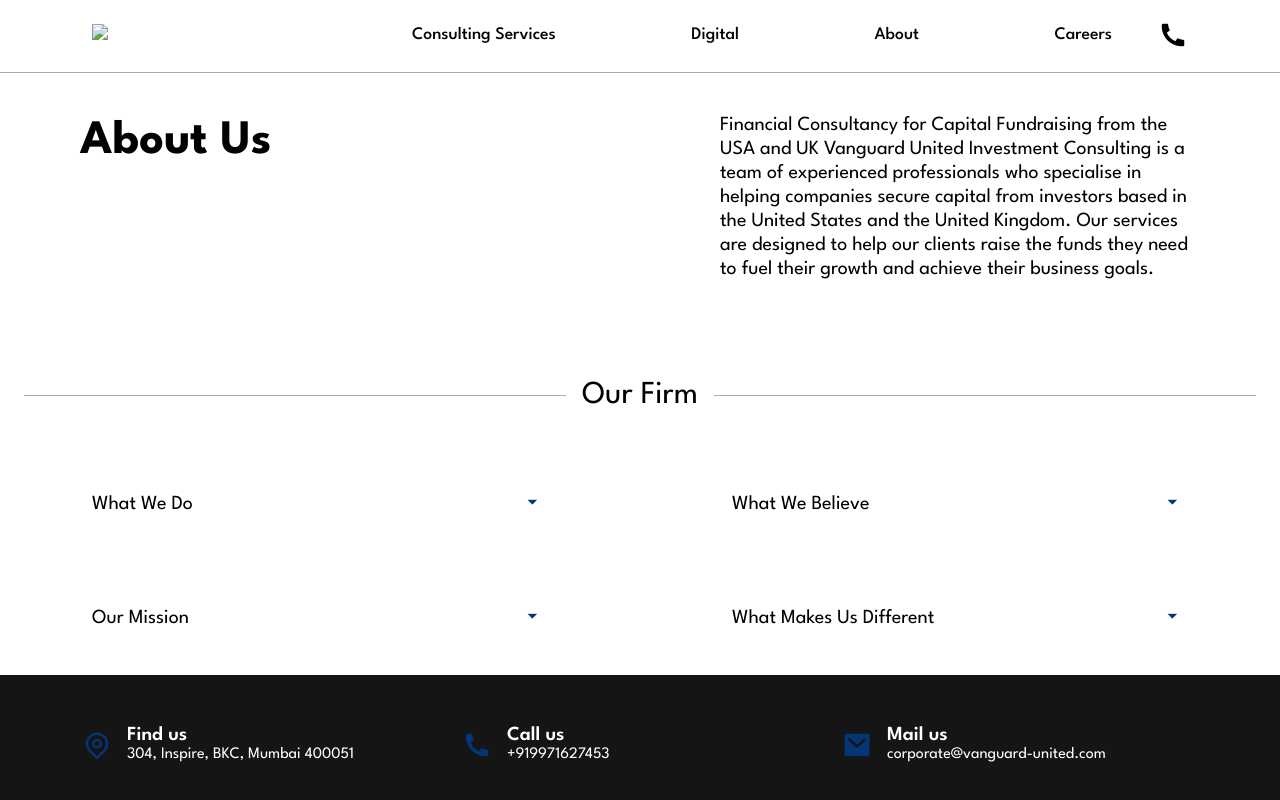
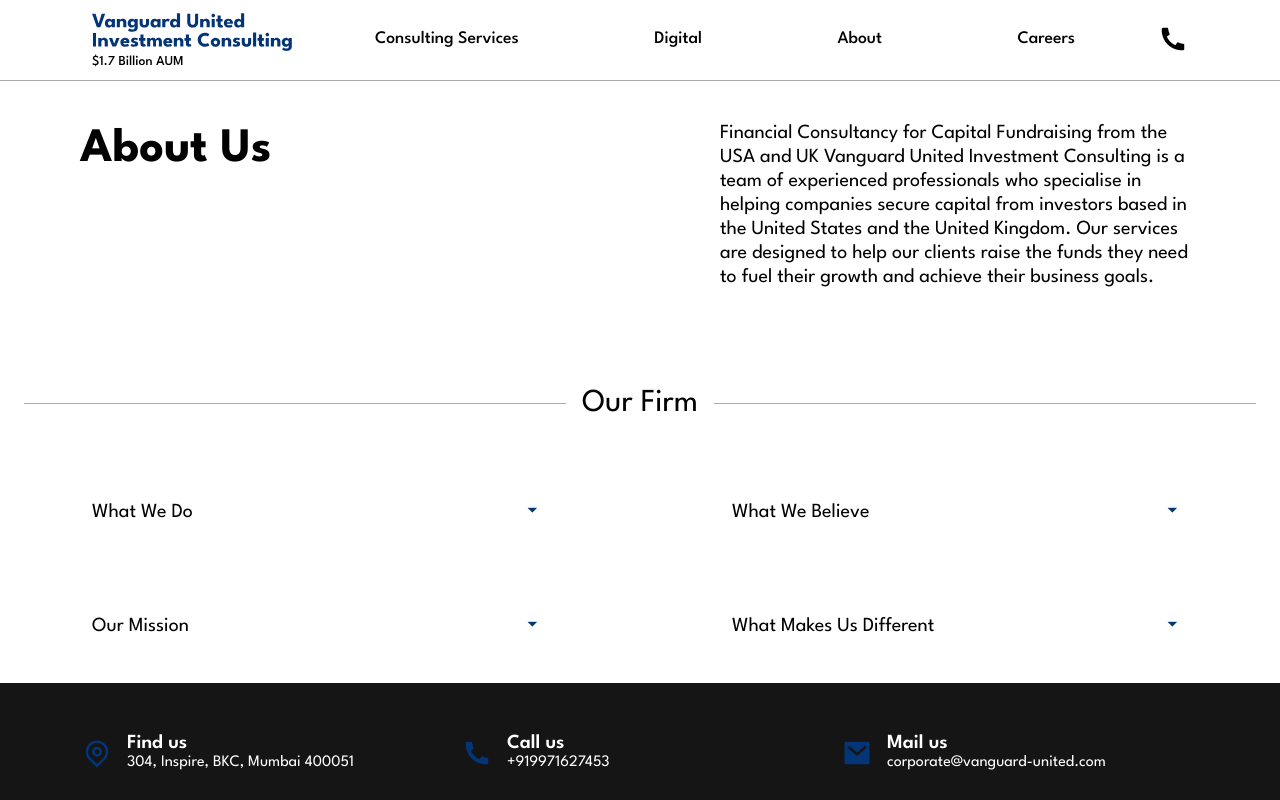
Before and after one commit to jineshnagori/vanguard, a plain HTML site: page about/index.html in a window 1280 px wide. Shown: the top 800 px of the page. Drawn offline with nearby package versions, Linux system fonts and the light colour scheme.

Commit message:
logo broken link fixed

```diff
--- a/about/index.html
+++ b/about/index.html
@@ -73,8 +73,8 @@
             </div>
             <div class="logo">
                 <a href="index.html">
-                    <img width="200px" class="m-hide" src="assets/images/logo-p.svg" alt="VanguardUnited Investment Consulting">
-                    <img width="200px" class="p-hide" src="assets/images/logo-m.svg" alt="VanguardUnited Investment Consulting">
+                    <img width="200px" class="m-hide" src="../assets/images/logo-p.svg" alt="VanguardUnited Investment Consulting">
+                    <img width="200px" class="p-hide" src="../assets/images/logo-m.svg" alt="VanguardUnited Investment Consulting">
                 </a>
             </div>
             <div class="menu d-flex justify-content-between m-hide">
```
Also changed, not shown: advance-research/index.html (+2 -2 lines), careers/index.html (+2 -2 lines), consulting-services/index.html (+2 -2 lines), contact/index.html (+2 -2 lines), digital/index.html (+2 -2 lines), fund-raising-channels/index.html (+2 -2 lines).
